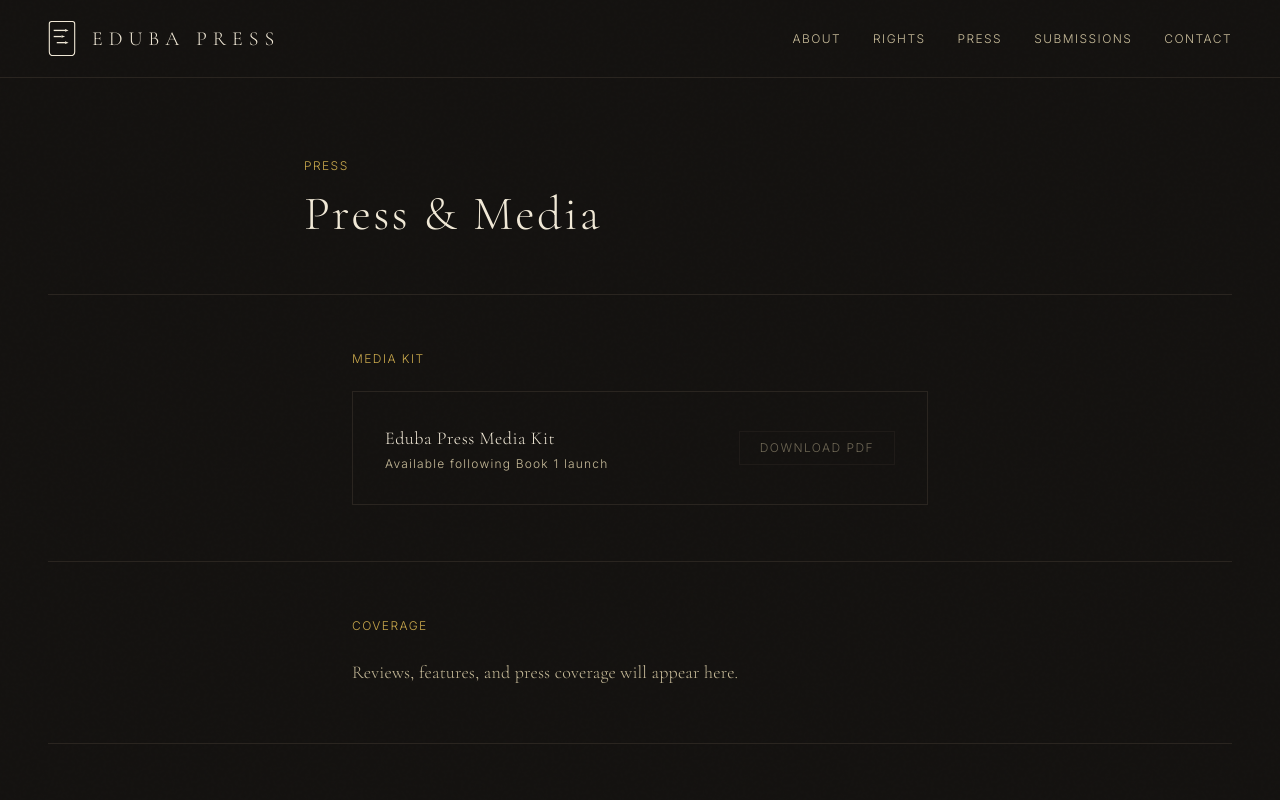
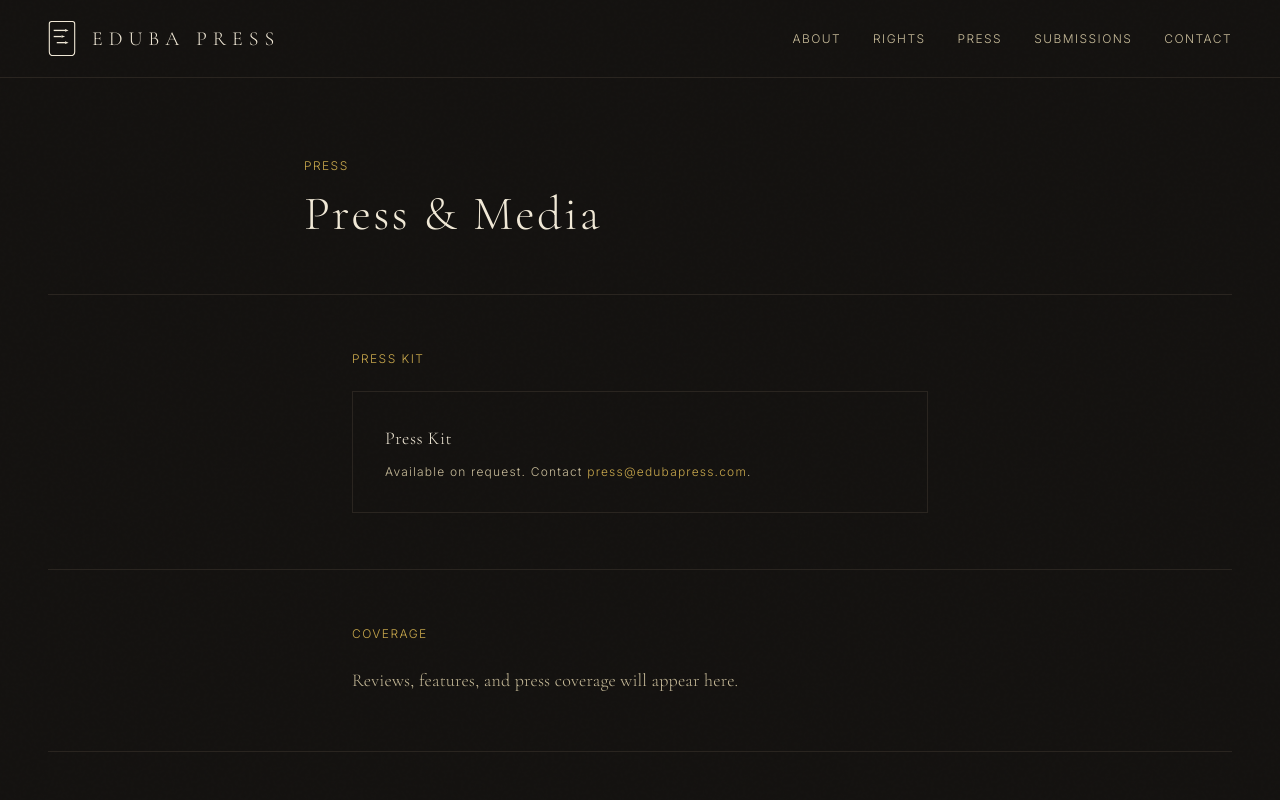
Before and after one commit to jeffwerner00/edubapress-site, a Next.js app: page /press in a window 1280 px wide. Shown: the top 800 px of the page. Built offline with nearby package versions, Linux system fonts and the light colour scheme.

Commit message:
fix: Riley's 6 items - remove seventy volumes, rights emails, press kit, reopen submissions

```diff
--- a/app/about/page.tsx
+++ b/app/about/page.tsx
@@ -63,7 +63,7 @@ export default function AboutPage() {
           </p>
           <p>
             Our flagship series,{' '}
-            <em>The Here War</em> by Jeff Werner, spans seventy volumes and five thousand years —
+            <em>The Here War</em> by Jeff Werner, spans five thousand years —
             from the first cities of Sumer to the twentieth century. It is among the most ambitious
             works of historical fiction ever attempted. We are proud to be its publisher.
           </p>
--- a/app/press/page.tsx
+++ b/app/press/page.tsx
@@ -19,32 +19,25 @@ export default function PressPage() {
 
       <hr className="section-rule" />
 
-      {/* Media Kit */}
+      {/* Press Kit */}
       <section className="px-6 md:px-12 py-14 max-w-2xl mx-auto">
         <p className="text-xs uppercase mb-6 font-light" style={{ letterSpacing: '0.12em', color: '#C9A84C' }}>
-          Media Kit
+          Press Kit
         </p>
         <div
-          className="flex items-center justify-between gap-6 flex-wrap p-8"
+          className="p-8"
           style={{ border: '1px solid #2A2520' }}
         >
-          <div>
-            <p
-              className="font-light text-lg mb-1"
-              style={{ ...serif, letterSpacing: '0.03em', color: '#F0E8D6' }}
-            >
-              Eduba Press Media Kit
-            </p>
-            <p className="text-xs" style={{ letterSpacing: '0.1em', color: '#C8BC9A' }}>
-              Available following Book 1 launch
-            </p>
-          </div>
-          <span
-            className="text-xs uppercase font-light px-5 py-2 cursor-not-allowed opacity-50"
-            style={{ letterSpacing: '0.12em', border: '1px solid #2A2520', color: '#C8BC9A' }}
+          <p
+            className="font-light text-lg mb-3"
+            style={{ ...serif, letterSpacing: '0.03em', color: '#F0E8D6' }}
           >
-            Download PDF
-          </span>
+            Press Kit
+          </p>
+          <p className="text-xs" style={{ letterSpacing: '0.1em', color: '#C8BC9A' }}>
+            Available on request.{' '}Contact{' '}
+            <a href="mailto:press@edubapress.com" style={{ color: '#C9A84C' }}>press@edubapress.com</a>.
+          </p>
         </div>
       </section>
 
--- a/app/rights/page.tsx
+++ b/app/rights/page.tsx
@@ -6,7 +6,7 @@ const RIGHTS_SECTIONS = [
   {
     title: 'Foreign Rights',
     body: 'We are actively seeking international publishing partners for The Here War series. The series is available for translation and co-publication in all territories.',
-    email: 'rights@edubapress.com',
+    email: 'foreign@edubapress.com',
   },
   {
     title: 'Film & Television',
@@ -16,12 +16,12 @@ const RIGHTS_SECTIONS = [
   {
     title: 'Audio Rights',
     body: 'Audiobook rights inquiries are welcome.',
-    email: 'rights@edubapress.com',
+    email: 'audio@edubapress.com',
   },
   {
     title: 'All Other Inquiries',
     body: 'For permissions, excerpts, educational licensing, and other rights questions, please contact us at the address above. We respond to all serious inquiries.',
-    email: 'rights@edubapress.com',
+    email: 'info@edubapress.com',
   },
 ]
 
--- a/app/submissions/page.tsx
+++ b/app/submissions/page.tsx
@@ -33,7 +33,7 @@ export default function SubmissionsPage() {
         style={{ ...serif, letterSpacing: '0.01em', color: '#C8BC9A' }}
       >
         <p>
-          When we open submissions, we will be looking for historical fiction that operates at
+          When we reopen submissions, we will be looking for historical fiction that operates at
           civilizational scale — work that earns its scope, takes the past seriously as drama, and
           reaches back far enough to matter. Subscribe to our newsletter to be notified when that
           changes.
```
